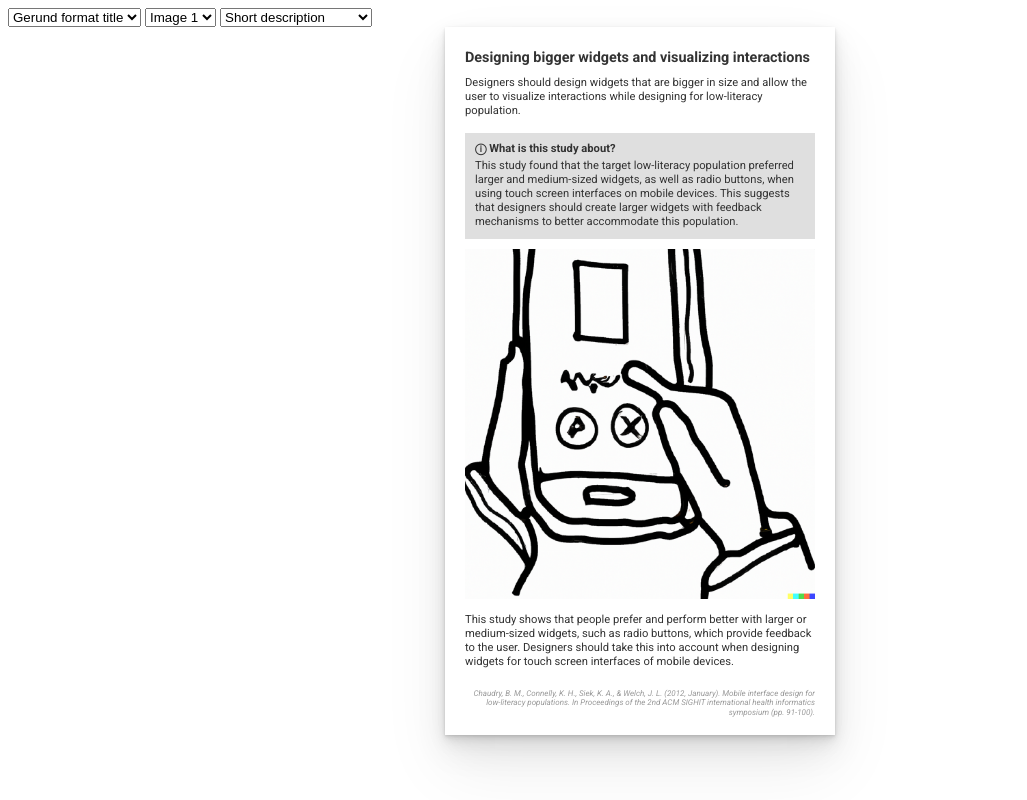
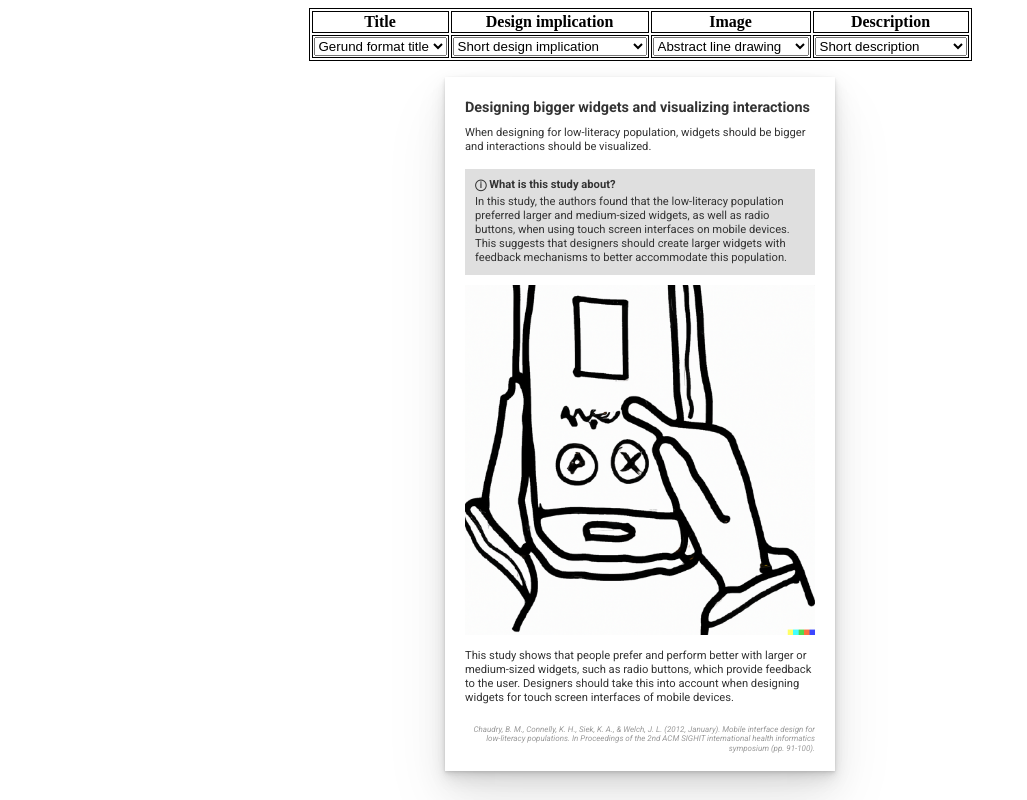
Before and after one commit to donghoon-io/design-card, a SvelteKit app: page / in a window 1280 px wide. Shown: the whole page, without its empty margins (0-1027 px from the left). Built offline with nearby package versions, Linux system fonts and the light colour scheme.

Commit message:
Update +page.svelte

```diff
--- a/src/routes/+page.svelte
+++ b/src/routes/+page.svelte
@@ -5,11 +5,17 @@
 		{ id: 3, text: "Widgets and interactions", name: "Short noun" },
 		{ id: 4, text: "Big widgets and visualized interactions", name: "Long noun" },
 	];
+	let design_implications = [
+		{ id: 1, name: "Short", text: "When designing for low-literacy population, widgets should be bigger and interactions should be visualized." },
+		{ id: 2, name: "Mid-length", text: "Designers should design widgets that are bigger in size and allow the user to visualize interactions while designing for low-literacy population." },
+		{ id: 3, name: "Long", text: "Given that low-literacy population in this study preferred bigger widgets, such as radio buttons, and visualized interactions, designers should consider including bigger widgets and interaction visualization in their design." }
+
+	];
 	let images = [
-		{ id: 1 },
-		{ id: 2 },
-		{ id: 3 },
-		{ id: 4 },
+		{ id: 1, name: "Abstract line drawing" },
+		{ id: 2, name: "Detailed B&W drawing" },
+		{ id: 3, name: "High-detail photo (#1)" },
+		{ id: 4, name: "High-detail photo (#2)" },
 	];
 	let descriptions = [
 		{ id: 1, name: "Short", text: "This study shows that people prefer and perform better with larger or medium-sized widgets, such as radio buttons, which provide feedback to the user. Designers should take this into account when designing widgets for touch screen interfaces of mobile devices." },
@@ -18,16 +24,26 @@
 
 	];
 	var title_selection = titles[0];
+	var design_implication_selection = design_implications[0];
 	var image_selection = images[0];
 	var description_selection = descriptions[0];
 </script>
 
 <svelte:head>
-	<title>Home</title>
-	<meta name="description" content="Svelte demo app" />
+	<title>Design card demo</title>
+	<meta name="description" content="Design cards" />
 </svelte:head>
 
 <section>
+	<table>
+		<tr>
+		  <th>Title</th>
+		  <th>Design implication</th>
+		  <th>Image</th>
+		  <th>Description</th>
+		</tr>
+		<tr>
+		  <td>
 			<select bind:value={title_selection}>
 				{#each titles as title}
 					<option value={title}>
@@ -35,13 +51,26 @@
 					</option>
 				{/each}
 			</select>
+		  </td>
+		  <td>
+			<select bind:value={design_implication_selection}>
+				{#each design_implications as design_implication}
+					<option value={design_implication}>
+						{design_implication.name} design implication
+					</option>
+				{/each}
+			</select>
+		  </td>
+		  <td>
 			<select bind:value={image_selection}>
 				{#each images as image}
 					<option value={image}>
-				Image {image.id}
+						{image.name}
 					</option>
 				{/each}
 			</select>
+		  </td>
+		  <td>
 			<select bind:value={description_selection}>
 				{#each descriptions as description}
 					<option value={description}>
@@ -49,19 +78,22 @@
 					</option>
 				{/each}
 			</select>
+		  </td>
+		</tr>
+	</table>
 	<div class="card">
 		<h3 class="title">
 			{title_selection.text}
 		</h3>
 		<p class="title-detail">
-			Designers should design widgets that are bigger in size and allow the user to visualize interactions while designing for low-literacy population.
+			{design_implication_selection.text}
 		</p>
 		<div class="paper-info-div">
 		<p class="paper-info-heading">
 			&#9432; What is this study about?
 		</p>
 		<p class="paper-info-detail">
-			This study found that the target low-literacy population preferred larger and medium-sized widgets, as well as radio buttons, when using touch screen interfaces on mobile devices. This suggests that designers should create larger widgets with feedback mechanisms to better accommodate this population.
+			In this study, the authors found that the low-literacy population preferred larger and medium-sized widgets, as well as radio buttons, when using touch screen interfaces on mobile devices. This suggests that designers should create larger widgets with feedback mechanisms to better accommodate this population.
 		</p>
 		</div>
 		<img class="image" src="{image_selection.id}.png">
@@ -153,4 +185,11 @@
 	  font-style: italic;
 	  line-height: 1.15 !important;
 	}
+	table, th, td {
+		border: 1px solid black;
+		text-align: center;
+		margin-left: auto;
+		margin-right: auto;
+		margin-bottom: 1rem;
+	}
   </style>
```
Lines whose indentation alone changed are shown as unchanged.
